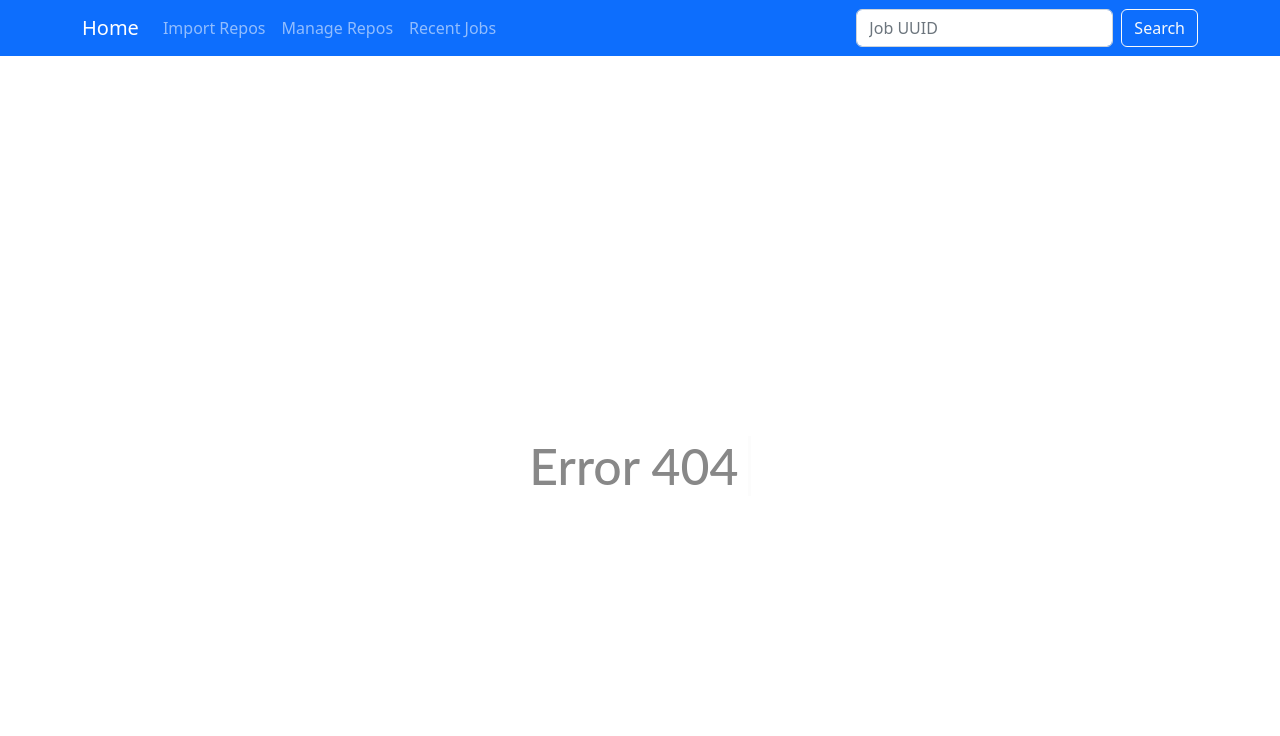
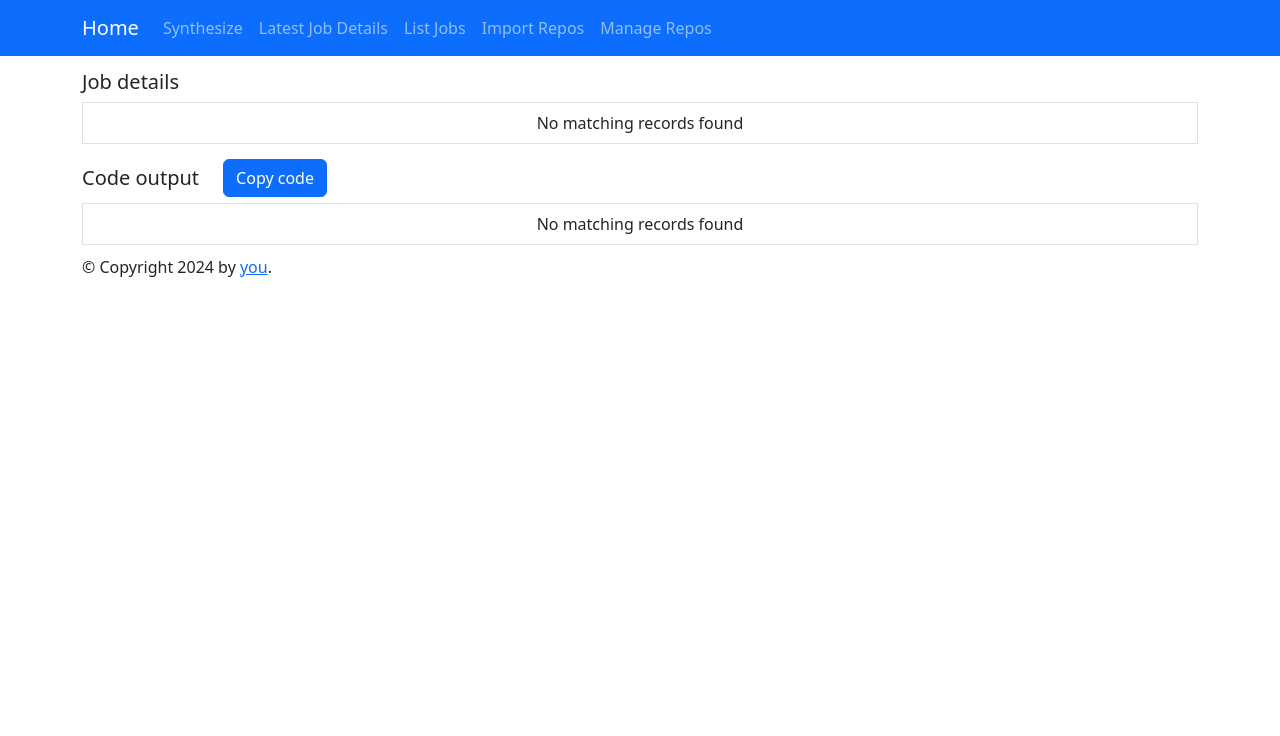
Before and after one commit to ArgyrisBesinas/flaskProject, a Flask app: page /job_details/latest in a window 1280 px wide. Shown: the top 736 px of the page. After the commit the page ends 277 px from the top, so only its background shows below. Run offline with Flask 3, Linux system fonts and the light colour scheme; data that the repository does not hold is empty; some libraries are stand-ins or nearby versions.

Commit message:
Added job management functionalities (start,cancel synthesis and overview old attempts)

```diff
--- a/routes.py
+++ b/routes.py
@@ -13,18 +13,23 @@ def define_routes(app):
 
     @app.route('/new_job')
     def new_job():
-        return render_template('home.html')
+        return render_template('new_job.html')
 
-    @app.route('/list_job')
-    def new_job():
-        return render_template('home.html')
+    @app.route('/list_jobs')
+    def list_job():
+        return render_template('list_jobs.html')
 
-    @app.get('/job_details/<uuid>')
-    def job_info(uuid=None):
-        if uuid == '123':
-            return 'Job Info!'
+    @app.get('/job_details/<job_id>')
+    def job_details(job_id):
+        if job_id == 'latest':
+            job_id = job_management.get_latest_job_id()
         else:
-            return render_template('404.html')
+            try:
+                job_id = int(job_id)
+            except ValueError:
+                return 'job_id must me int or "latest"', 400
+
+        return render_template('job_details.html', job_id=job_id)
 
     @app.route('/manage_repos')
     def repos():
@@ -46,7 +51,8 @@ def define_routes(app):
         except (exc.MySqlError, exc.SynthesisError) as e:
             return str(e), 400
 
-        return 'Job with id "' + str(job_id) + '" started successfully.'
+        # return 'Job with id "' + str(job_id) + '" started successfully.'
+        return str(job_id)
 
     # Get jobs in json for listing
     @app.route('/get_jobs', methods=['GET'])
@@ -59,7 +65,40 @@ def define_routes(app):
 
         return jobs, 200
 
-    # Get jobs details by job_id
+    # Cancel job by job_id
+    @app.route('/cancel_job', methods=['POST'])
+    def cancel_job():
+
+        job_id = request.form.get('job_id', None, int)
+        if job_id is None:
+            return 'job_id is required and must be int', 400
+
+        try:
+            synthesize.cancel_synth_progress([job_id], 'Canceled by user.')
+        except (exc.MySqlError, exc.SynthesisError) as e:
+            return str(e), 400
+
+        return 'Job with id "' + str(job_id) + '" cancelled.', 200
+
+    # Delete jobs by job_id
+    @app.route('/delete_jobs', methods=['POST'])
+    def delete_job():
+
+        job_ids = request.form.to_dict(flat=False).get('job_ids')
+        if job_ids is None or len(job_ids) == 0:
+            return 'job_ids not found', 400
+
+        try:
+            rows = synthesize.cancel_synth_progress(job_ids, None, True)
+        except (exc.MySqlError, exc.SynthesisError) as e:
+            return str(e), 400
+        else:
+            if len(job_ids) > rows:
+                return str(rows) + ' out of ' + str(len(job_ids)) + ' jobs deleted', 200
+            else:
+                return str(rows) + ' jobs deleted', 200
+
+    # Get job details by job_id
     @app.route('/get_job_details', methods=['GET'])
     def get_job_details():
 
@@ -68,16 +107,16 @@ def define_routes(app):
             return 'job_id is required and must be int', 400
 
         try:
-            jobs = job_management.get_jobs_details_by_id(job_id)
+            job_details_data = job_management.get_job_details_by_id(job_id, None)
         except exc.MySqlError as e:
             return str(e), 400
 
-        return jobs, 200
+        return job_details_data, 200
 
     @app.get('/test')
     def test():
 
-        job_management.insert_job_output(1, 'code_output ', 3, 4)
+        job_management.insert_job_output(8, '''''', 3, 4)
         return "aa", 200
 
     # import snippet from url sources
--- a/static/import_repos.js
+++ b/static/import_repos.js
@@ -2,6 +2,7 @@ $(document).ready(function () {
 
     const tooltipTriggerList = document.querySelectorAll('[data-bs-toggle="tooltip"]');
     const tooltipList = [...tooltipTriggerList].map(tooltipTriggerEl => new bootstrap.Tooltip(tooltipTriggerEl));
+
 
     $("#import-url-submit").click(function () {
         let name = $("#import-url-name").val();
--- /dev/null
+++ b/static/job_details.js
@@ -0,0 +1,75 @@
+$(document).ready(function () {
+
+    reloadJobDetails();
+
+    let reloadId = setInterval(function () {
+        let details = $("#job-details-table").bootstrapTable('getData');
+
+        if (details[0].status == "cancelled" || details[0].status == "finished") {
+            clearInterval(reloadId);
+            return;
+        }
+
+        reloadJobDetails();
+    }, 5000);
+
+
+});
+
+function reloadJobDetails() {
+    let job_id = $("#job-details-table").attr("custom-job-id")
+
+    let settings = {
+        "url": "/get_job_details?job_id=" + job_id,
+        "method": "GET",
+        "timeout": 0,
+    };
+
+    $.ajax(settings)
+        .fail(function (response) {
+            alert(response.responseText);
+        })
+        .done(function (response) {
+            let job_details_json = JSON.parse(response);
+            $("#job-details-table").bootstrapTable('load', [job_details_json]);
+
+            let subtable_1 = "<table class='table table-striped'><tr><th>#</th></tr>";
+            let subtable_2 = "<table class='table table-striped'><tr><th>Code</th></tr>";
+            let subtable_3 = "<table class='table table-striped'><tr><th>Code snippet</th></tr>";
+
+            let row_nr = job_details_json.job_outputs.length;
+            let full_code_text = "";
+
+            job_details_json.job_outputs.forEach(function (item, index) {
+                subtable_1 += "<tr id='index_row_" + index + "'><td>" + (index + 1) + "</td></tr>";
+
+                subtable_2 += "<tr class='custom_code_row' id='code_row_" + index + "'><td><pre><code>" + item.code + "</code></pre></td></tr>";
+
+                subtable_3 += "<tr id='snippet_row_" + index + "'><td>" + item.snippet_source_id + ", " + item.snippet_local_id + "</td></tr>";
+
+                full_code_text += item.code + "\n";
+            })
+
+            subtable_1 += "</table>";
+            subtable_2 += "</table>";
+            subtable_3 += "</table>";
+
+            let job_output_table = "<tr><td>" + subtable_1 + "</td><td>" + subtable_2 + "</td><td>" + subtable_3 + "</td></tr>";
+
+            $("#job-output-table").html(job_output_table);
+
+            for (let i = 0; i < row_nr; i++) {
+                let row_height = $("#code_row_" + i).height();
+
+                $("#index_row_" + i).height(row_height);
+                $("#snippet_row_" + i).height(row_height);
+            }
+
+            $('#copy-code').click(function () {
+                navigator.clipboard.writeText(full_code_text);
+            })
+
+        });
+
+
+}
--- a/static/job_info.js
+++ /dev/null
@@ -1 +0,0 @@
-console.log("hello");
--- a/templates/base.html
+++ b/templates/base.html
@@ -32,20 +32,21 @@
         <div class="collapse navbar-collapse" id="navbarSupportedContent">
             <ul class="navbar-nav me-auto mb-2 mb-lg-0">
                 <li class="nav-item">
+                    <a class="nav-link" href="/new_job">Synthesize</a>
+                </li>
+                <li class="nav-item">
+                    <a class="nav-link" href="/job_details/latest">Latest Job Details</a>
+                </li>
+                <li class="nav-item">
+                    <a class="nav-link" href="/list_jobs">List Jobs</a>
+                </li>
+                <li class="nav-item">
                     <a class="nav-link" href="/import_repos">Import Repos</a>
                 </li>
                 <li class="nav-item">
                     <a class="nav-link" href="/manage_repos">Manage Repos</a>
                 </li>
-                <li class="nav-item">
-                    <a class="nav-link" href="/recent_jobs">Recent Jobs</a>
-                </li>
             </ul>
-            <form class="d-flex" role="search">
-                <input class="form-control me-2" type="search" id="nav_search_field" placeholder="Job UUID"
-                       aria-label="Search">
-                <button class="btn btn-outline-light" id="nav_search_button" type="button">Search</button>
-            </form>
         </div>
     </div>
 </nav>
--- a/templates/import_repos.html
+++ b/templates/import_repos.html
@@ -71,7 +71,7 @@
                 <label for="import-text-name" class="form-label">Enter source name:</label>
                 <input type="text" class="form-control" id="import-text-name" placeholder="enter source name">
                 <label for="import-text" class="form-label">Enter valid jupyter json:</label>
-                <textarea class="form-control" id="import-text" placeholder="enter valid jupyter json"></textarea>
+                <textarea class="form-control" id="import-text" placeholder="enter valid jupyter json" style="height: 450px"></textarea>
 
                 <button type="button" class="btn btn-primary" id="import-text-submit">Import</button>
             </div>
--- /dev/null
+++ b/templates/job_details.html
@@ -0,0 +1,51 @@
+{% extends "base.html" %}
+
+{% block title %}Job details{% endblock %}
+{% block head %}
+    {{ super() }}
+
+{% endblock %}
+{% block content %}
+
+    <h5>Job details</h5>
+
+    <table
+            id="job-details-table"
+            custom-job-id="{{ job_id }}"
+            data-toggle="table"
+            data-card-view="true"
+    >
+        <thead>
+        <tr>
+            <th data-field="job_id">Job Id</th>
+            <th data-field="status">Status</th>
+            <th data-field="progress_percent">Progress</th>
+            <th data-field="progress_steps">Steps</th>
+            <th data-field="synth_source">Synthesis Source</th>
+            <th data-field="info">Info</th>
+            <th data-field="date_start">Date Start</th>
+            <th data-field="date_end">Date End</th>
+        </tr>
+        </thead>
+    </table>
+
+
+    <div id="sources-table-toolbar" class="row justify-content-start align-middle" style='margin-top: 15px; margin-bottom: 5px;'>
+        <div class="col-auto "><h5 style='padding-top: 7px;'>Code output</h5></div>
+        <div class="col-auto">
+            <button id="copy-code" class="btn btn-primary">
+                <i class="fa"></i> Copy code
+            </button>
+        </div>
+    </div>
+    <table id="job-output-table"
+           data-toggle="table"
+            {#           data-toolbar="#sources-table-toolbar"#}
+           class="table">
+    </table>
+
+
+{% endblock %}
+{% block script %}
+    <script src="/static/job_details.js"></script>
+{% endblock %}
--- a/templates/manage_repos.html
+++ b/templates/manage_repos.html
@@ -1,11 +1,13 @@
 {% extends "base.html" %}
 
-{% block title %}Manage Repos{% endblock %}
+{% block title %}Manage Snippet Sources{% endblock %}
 {% block head %}
     {{ super() }}
 
 {% endblock %}
 {% block content %}
+
+    <h5>Manage code snippet sources</h5>
 
     <div id="sources-table-toolbar">
         <button id="enable-sources" class="btn btn-primary" disabled>
```
Also changed, not shown: static/list_jobs.js (added, +93 -0 lines), static/new_job.js (added, +32 -0 lines), synthesis/synthesize.py (+22 -5 lines), templates/job_info.html (deleted, +0 -13 lines), templates/list_jobs.html (added, +55 -0 lines), templates/new_job.html (added, +28 -0 lines), utility/job_management.py (+54 -2 lines).
